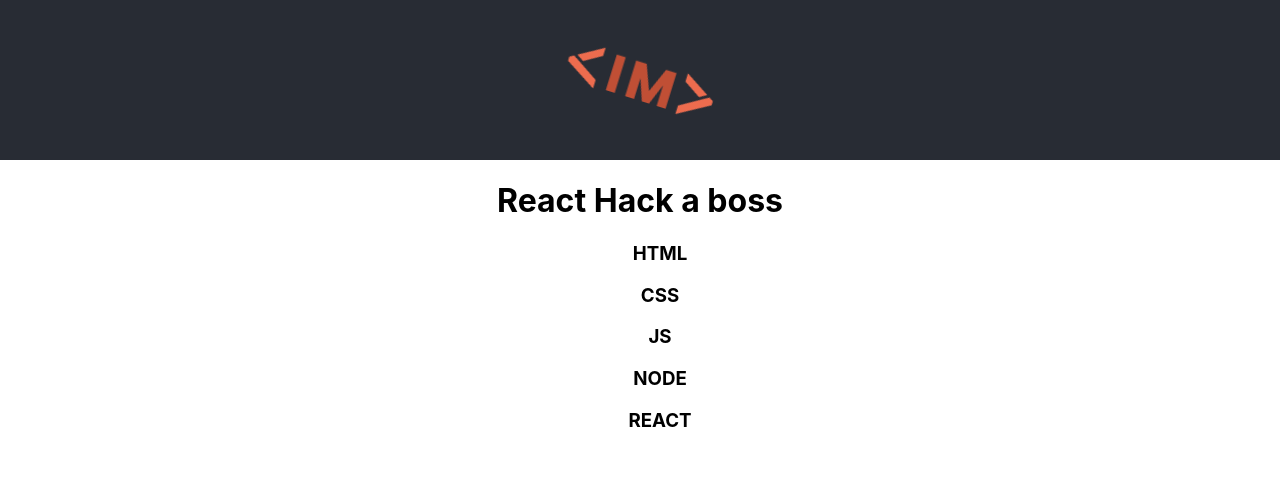
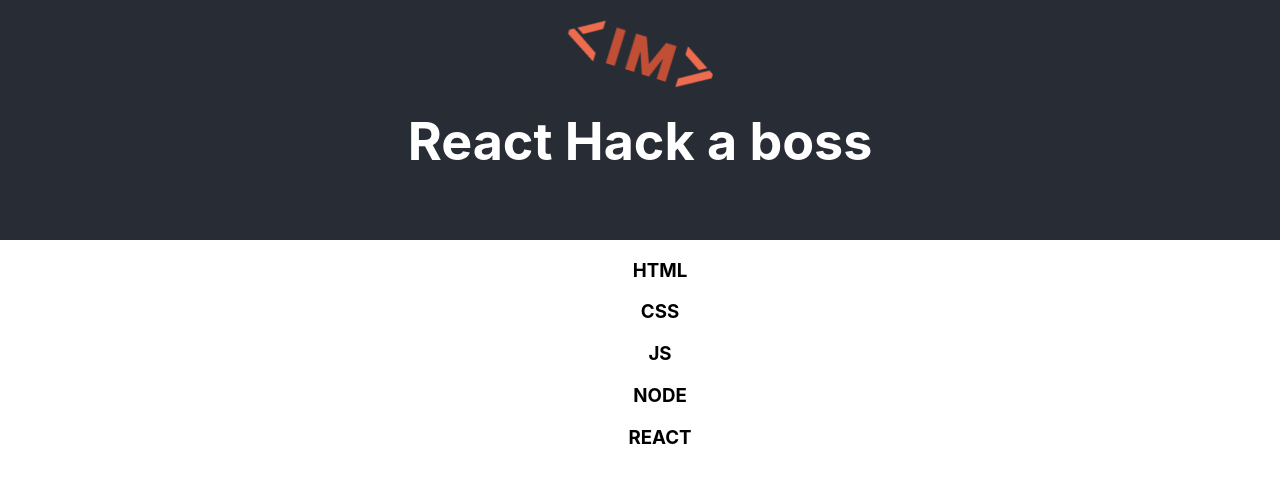
Before and after one commit to Isuapp/modulo-react, a React (Create React App) app in the folder dia-1/: page / in a window 1280 px wide. Shown: the top 482 px of the page. Built offline with nearby package versions, Linux system fonts and the light colour scheme.

Commit message:
Modulos modularizados (jeje)

```diff
--- a/dia-1/src/App.css
+++ b/dia-1/src/App.css
@@ -16,7 +16,7 @@ li{
 }
 .App-header {
   background-color: #282c34;
-  height: 10rem;
+  height: 15rem;
   display: flex;
   flex-direction: column;
   align-items: center;
--- a/dia-1/src/App.js
+++ b/dia-1/src/App.js
@@ -1,33 +1,18 @@
 import Header from './Header';
 import './App.css';
 import modulos from './modulos.json'
+import Modulos from './modulos';
 
 
 
 
 function App() {
 
-    // Generamos automaticamente el li de cada producto
-  const modulosLi = modulos.map((modulo)=>{
-      return(
-        <li>
-        <article>
-          <h3>{modulo.name}</h3>
-        </article>
-      </li>
-      )
-  })
-
   return (
     <div className="App">
       <Header/>
       <main>
-        <h1>React Hack a boss</h1>
-        <article>
-          <ul>
-            {modulosLi}
-          </ul>
-        </article>
+        <Modulos/>
       </main>
     </div>
   );
--- a/dia-1/src/Header.js
+++ b/dia-1/src/Header.js
@@ -2,8 +2,9 @@ import logo from './logo.png';
 
 function Header(){
     return(
-        <header className="App-header">
+    <header className="App-header">
         <img src={logo} className="App-logo" alt="logo" />
+        <h1>React Hack a boss</h1>
       </header>
     )
 }
--- /dev/null
+++ b/dia-1/src/modulos.js
@@ -0,0 +1,25 @@
+import modulos from './modulos.json';
+
+function Modulos(){
+
+        // Generamos automaticamente el li de cada producto
+  const modulosLi = modulos.map((modulo)=>{
+    return(
+      <li>
+      <article>
+        <h3>{modulo.name}</h3>
+      </article>
+    </li>
+    )
+})
+
+    return(
+        <article>
+        <ul>
+          {modulosLi}
+        </ul>
+      </article>
+    )
+}
+
+export default Modulos;
```
